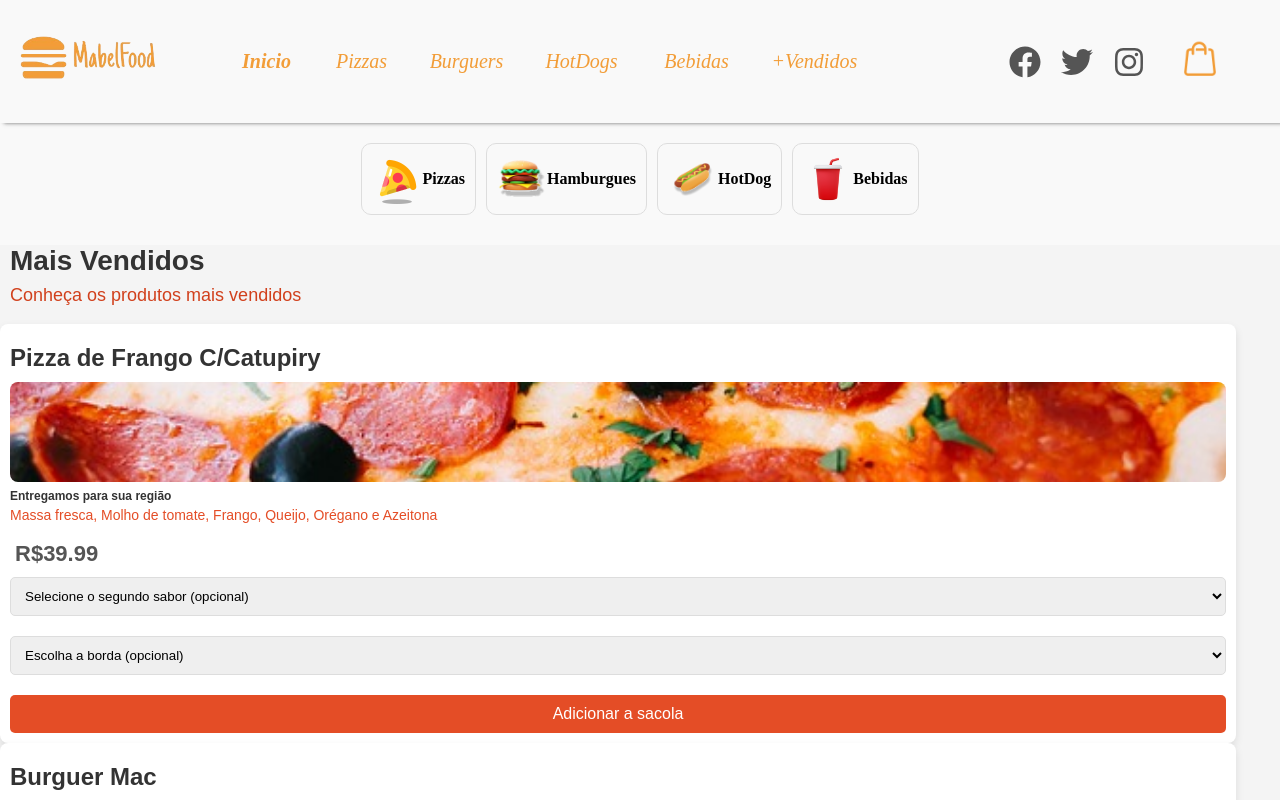
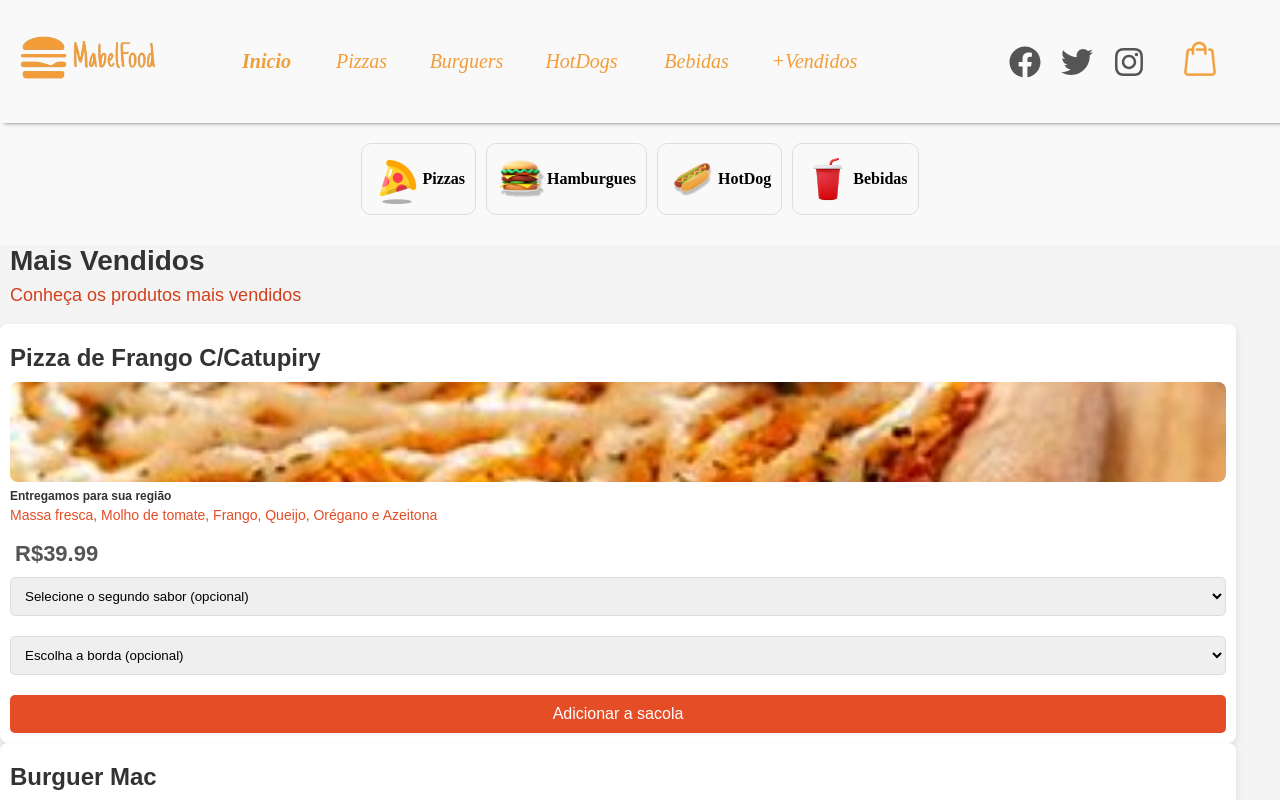
Before and after one commit to MateusProDev/MabelFood, a React (Create React App) app: page /MaisVendidos in a window 1280 px wide. Built offline with nearby package versions, Linux system fonts and the light colour scheme.

Commit message:
add detalhes

```diff
--- a/src/components/Pagina5.jsx
+++ b/src/components/Pagina5.jsx
@@ -8,7 +8,7 @@ const products = [
     content: "Entregamos para sua região",
     description: "Massa fresca, Molho de tomate, Frango, Queijo, Orégano e Azeitona",
     price: 39.99,
-    imgSrc: "/img/pepperoni.jpg",
+    imgSrc: "/img/frangoca.jpg",
   },
   {
     id: 2,
```
